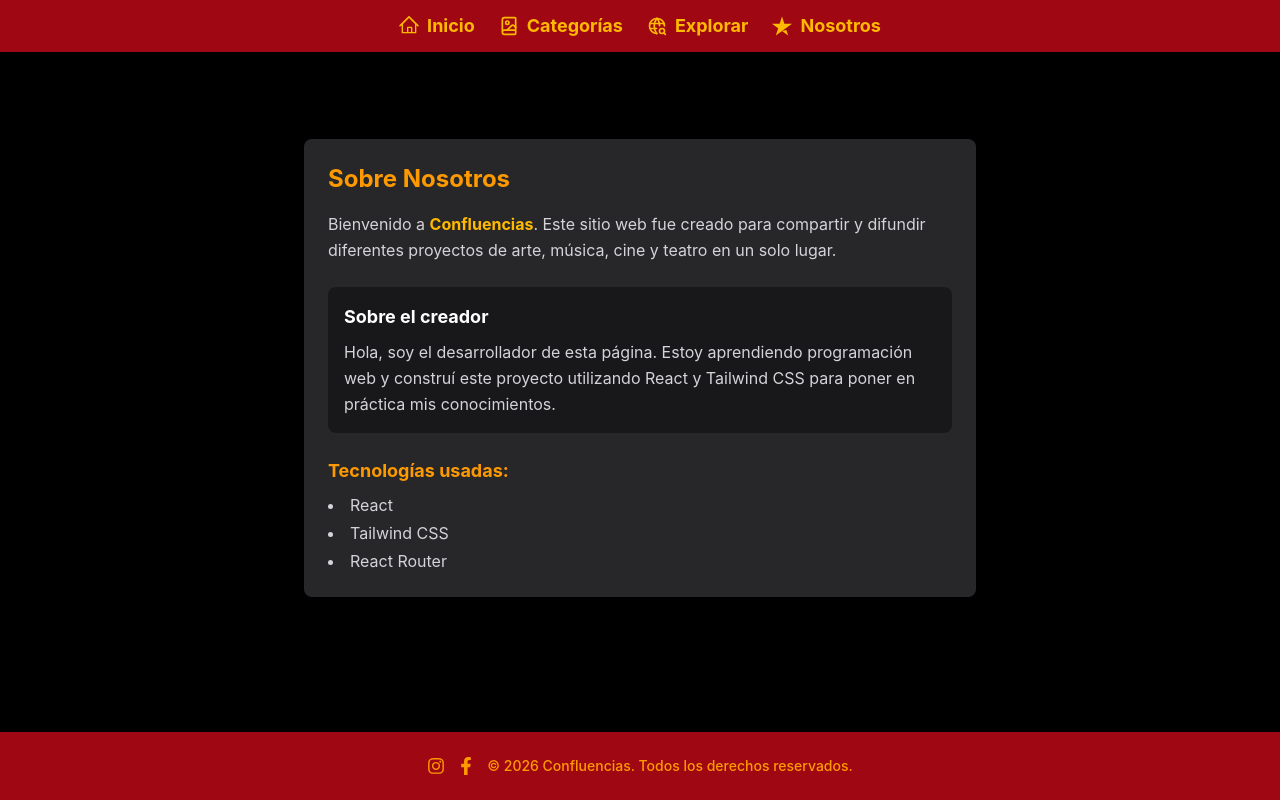
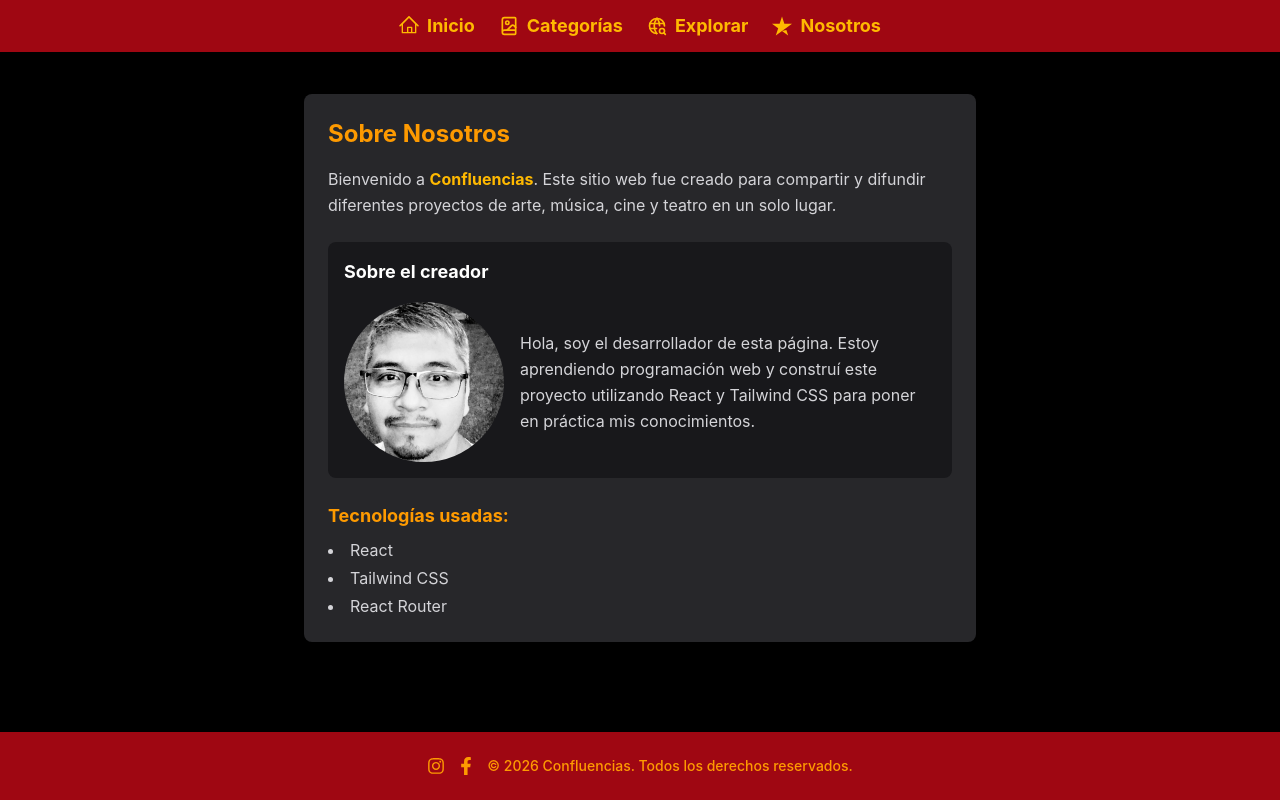
Before and after one commit to jorgeangel2k5/confluencias, a React (Vite) app: page /sobre in a window 1280 px wide. Built offline with nearby package versions, Linux system fonts and the light colour scheme.

Commit message:
se agrega foto de perfil en nosotros

```diff
--- a/src/pages/Sobre.jsx
+++ b/src/pages/Sobre.jsx
@@ -1,10 +1,8 @@
 import React from 'react'
-
 
 const Sobre = () => {
   return (
-
-<div className="flex justify-center items-center w-full p-4">
+    <div className="flex justify-center items-center w-full p-4">
       <div className="max-w-2xl w-full bg-zinc-800 p-6 rounded-lg text-white">
 
         <h1 className="text-2xl font-bold text-amber-500 mb-4">
@@ -16,14 +14,17 @@ const Sobre = () => {
         </p>
 
         <div className="bg-zinc-900 p-4 rounded-lg mb-6">
-          <h2 className="text-lg font-bold text-white mb-2">
+          <h2 className="text-lg font-bold text-white mb-4">
             Sobre el creador
           </h2>
-          <p className="text-zinc-300 leading-relaxed">
-            Hola, soy el desarrollador de esta página. Estoy aprendiendo programación web y construí este proyecto utilizando React y Tailwind CSS para poner en práctica mis conocimientos.
-          </p>
+
+          <div className="flex flex-col sm:flex-row items-center gap-4">
+            <img className="rounded-full w-40 h-40 object-cover" src="/perfil.jpg"  alt="perfil"/>
+            <p className="text-zinc-300 leading-relaxed">
+              Hola, soy el desarrollador de esta página. Estoy aprendiendo programación web y construí este proyecto utilizando React y Tailwind CSS para poner en práctica mis conocimientos.
+            </p>
+          </div>
         </div>
-
         <h3 className="text-lg font-bold text-amber-500 mb-2">
           Tecnologías usadas:
         </h3>
@@ -35,8 +36,6 @@ const Sobre = () => {
 
       </div>
     </div>
-
-
   )
 }
 
```
Also changed, not shown: public/perfil.jpg (added).
